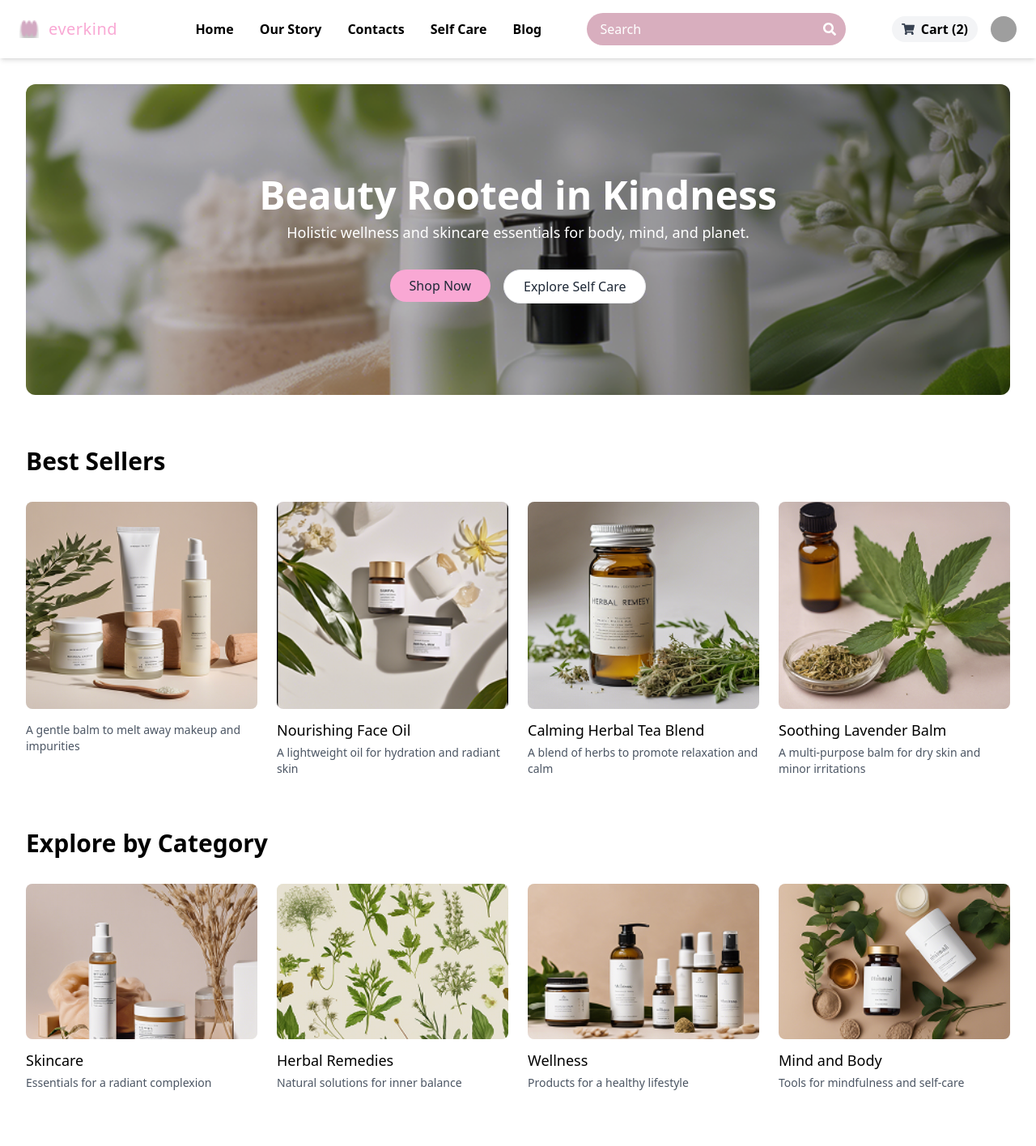
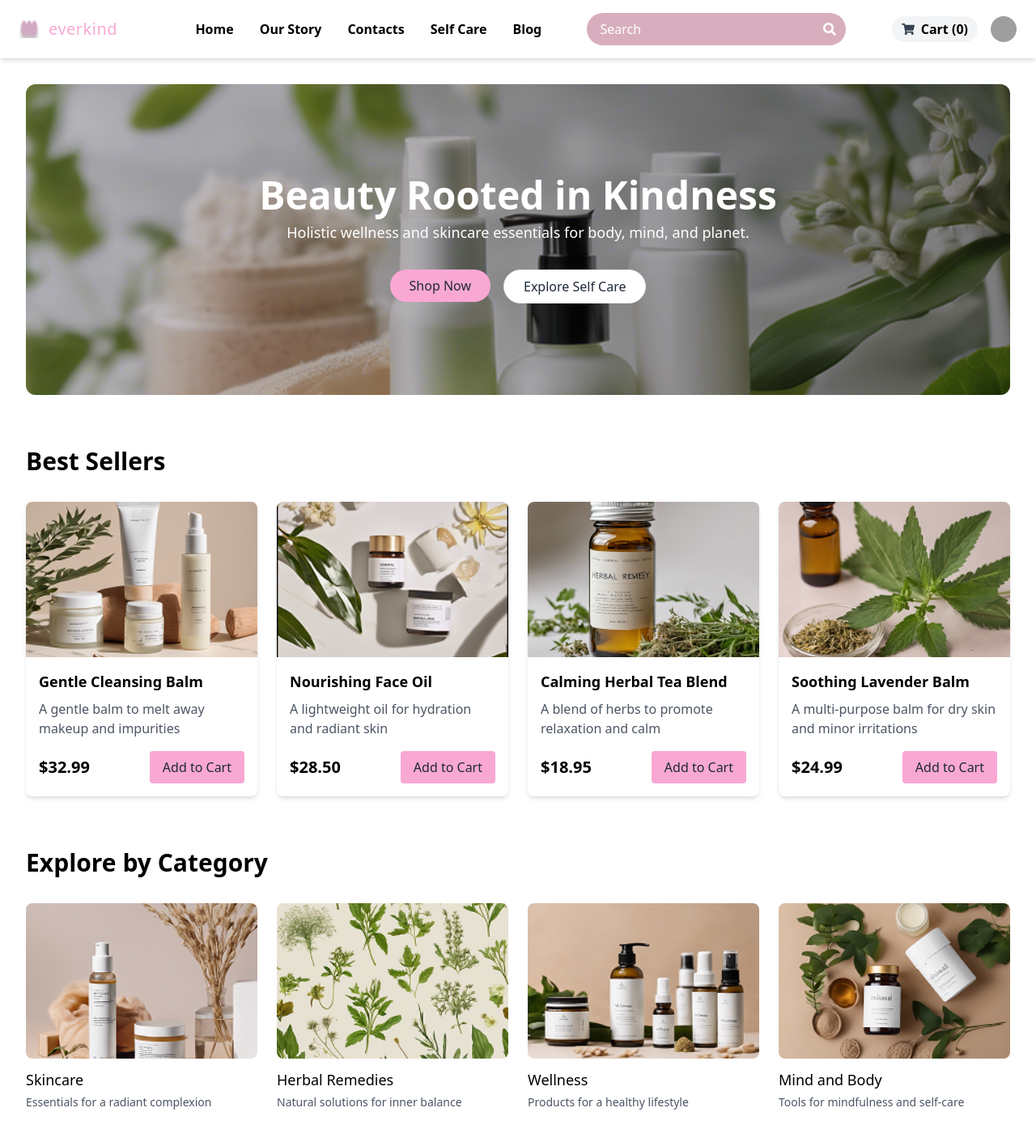
Before and after one commit to abdullahiqbal07/everkind, a React (Vite) app: page / in a window 1280 px wide. Shown: the top 1416 px of the page at 81% size. Built offline with nearby package versions, Linux system fonts and the light colour scheme; grey boxes are pictures that could not be loaded.

Commit message:
dynamic home page

```diff
--- a/src/context/CartContext.jsx
+++ b/src/context/CartContext.jsx
@@ -1,67 +1,49 @@
-import React, { createContext, useState, useContext } from 'react';
-import Precision from "../assets/cart/Precision Eyeliner.png"
-import Cleansing  from "../assets/cart/Cleansing Balm.png"
-import Velvet  from "../assets/cart/Velvet Matte Lipstick.png"
-import Radiant  from "../assets/cart/Radiant Glow Serum.png"
-import Soft  from "../assets/cart/Soft Focus Liquid Foundation.png"
-
+import React, { createContext, useState, useContext } from "react";
+import Precision from "../assets/cart/Precision Eyeliner.png";
+import Cleansing from "../assets/cart/Cleansing Balm.png";
+import Velvet from "../assets/cart/Velvet Matte Lipstick.png";
+import Radiant from "../assets/cart/Radiant Glow Serum.png";
+import Soft from "../assets/cart/Soft Focus Liquid Foundation.png";
 
 const CartContext = createContext();
 
 export const useCart = () => useContext(CartContext);
 
 export const CartProvider = ({ children }) => {
-  const [cartItems, setCartItems] = useState([
-    {
-      id: 1,
-      name: 'Soft Focus Liquid Foundation',
-      price: 38.00,
-      quantity: 1,
-      description: 'Medium Coverage',
-      image: Soft
-    },
-    {
-      id: 2,
-      name: 'Radiant Glow Serum',
-      price: 25.00,
-      quantity: 1,
-      description: 'Hydrating Formula',
-      image: Radiant
-    }
-  ]);
+  const [cartItems, setCartItems] = useState([]);
 
   const [recommendedItems] = useState([
     {
       id: 3,
-      name: 'Velvet Matte Lipstick',
-      price: 18.00,
-      description: 'Long-lasting, Crimson Red',
-      image: Velvet
+      name: "Velvet Matte Lipstick",
+      price: 18.0,
+      description: "Long-lasting, Crimson Red",
+      image: Velvet,
     },
     {
       id: 4,
-      name: 'Cleansing Balm',
-      price: 15.00,
-      description: 'Gentle Makeup Remover',
-      image: Cleansing
+      name: "Cleansing Balm",
+      price: 15.0,
+      description: "Gentle Makeup Remover",
+      image: Cleansing,
     },
     {
       id: 5,
-      name: 'Precision Eyeliner',
-      price: 12.00,
-      description: 'Waterproof, Black',
-      image: Precision
-    }
+      name: "Precision Eyeliner",
+      price: 12.0,
+      description: "Waterproof, Black",
+      image: Precision,
+    },
   ]);
 
   const [paymentSuccess, setPaymentSuccess] = useState(false);
 
   const addToCart = (item) => {
-    const existingItem = cartItems.find(cartItem => cartItem.id === item.id);
+    const existingItem = cartItems.find((cartItem) => cartItem.id === item.id);
 
     if (existingItem) {
       setCartItems(
-        cartItems.map(cartItem =>
+        cartItems.map((cartItem) =>
           cartItem.id === item.id
             ? { ...cartItem, quantity: cartItem.quantity + 1 }
             : cartItem
@@ -76,7 +58,7 @@ export const CartProvider = ({ children }) => {
     if (newQuantity < 1) return;
 
     setCartItems(
-      cartItems.map(item =>
+      cartItems.map((item) =>
         item.id === id ? { ...item, quantity: newQuantity } : item
       )
     );
@@ -92,15 +74,17 @@ export const CartProvider = ({ children }) => {
   };
 
   return (
-    <CartContext.Provider value={{
+    <CartContext.Provider
+      value={{
         cartItems,
         recommendedItems,
         paymentSuccess,
         addToCart,
         updateQuantity,
         handlePaymentSuccess,
-      resetCart
-    }}>
+        resetCart,
+      }}
+    >
       {children}
     </CartContext.Provider>
   );
--- a/src/pages/Home.jsx
+++ b/src/pages/Home.jsx
@@ -1,4 +1,4 @@
-import React from "react";
+import React, { useState } from "react";
 import Navbar from "../components/NavBar";
 import Gentle from "../assets/best-sellers/Gentle.png";
 import Nourishing from "../assets/best-sellers/Nourishing Face Oil.png";
@@ -16,18 +16,47 @@ import Isabella from "../assets/Reviews/Isabella L.png";
 import Olivia from "../assets/Reviews/Olivia R.png";
 import Sophia from "../assets/Reviews/Sophia M.png";
 import Footer from "../components/Footer";
+import { useCart } from "../context/CartContext";
 
 import { useNavigate, Link } from "react-router-dom";
 
-const ProductCard = ({ imageSrc, title, description }) => {
+// Update the ProductCard component to include price and an Add to Cart button
+const ProductCard = ({ imageSrc, title, description, price }) => {
+  const { addToCart } = useCart();
+  const [isAdded, setIsAdded] = useState(false);
+
+  const handleAddToCart = () => {
+    addToCart({
+      name: title,
+      price: parseFloat(price),
+      quantity: 1,
+      description: description,
+      image: imageSrc,
+    });
+    setIsAdded(true);
+  };
 
   return (
-    <div className="flex flex-col">
-      <div className="rounded-lg overflow-hidden bg-stone-100 mb-3">
-        <img src={imageSrc} alt={title} className="w-full h-64 object-cover" />
+    <div className="rounded-lg shadow-md overflow-hidden bg-white">
+      <img src={imageSrc} alt={title} className="w-full h-48 object-cover" />
+      <div className="p-4">
+        <h3 className="text-lg font-semibold mb-2">{title}</h3>
+        <p className="text-gray-600 mb-4">{description}</p>
+        <div className="flex items-center justify-between">
+          <span className="text-xl font-bold">${price}</span>
+          <button
+            onClick={handleAddToCart}
+            disabled={isAdded}
+            className={`px-4 py-2 rounded ${
+              isAdded
+                ? "bg-gray-400"
+                : "bg-pink-300  hover:bg-pink-400 text-gray-800"
+            }`}
+          >
+            {isAdded ? "Added to Cart" : "Add to Cart"}
+          </button>
+        </div>
       </div>
-      <h3 className="font-medium text-lg mb-1">{title}</h3>
-      <p className="text-gray-600 text-sm">{description}</p>
     </div>
   );
 };
@@ -86,31 +115,36 @@ const Button = ({ children, primary, className }) => {
 
 // Main App Component
 function App() {
-
+  // Mock data for products
   // Mock data for products
   const products = [
     {
       id: 1,
       imageSrc: Gentle,
+      title: "Gentle Cleansing Balm",
       description: "A gentle balm to melt away makeup and impurities",
+      price: "32.99",
     },
     {
       id: 2,
       imageSrc: Nourishing,
       title: "Nourishing Face Oil",
       description: "A lightweight oil for hydration and radiant skin",
+      price: "28.50",
     },
     {
       id: 3,
       imageSrc: Calming,
       title: "Calming Herbal Tea Blend",
       description: "A blend of herbs to promote relaxation and calm",
+      price: "18.95",
     },
     {
       id: 4,
       imageSrc: Soothing,
       title: "Soothing Lavender Balm",
       description: "A multi-purpose balm for dry skin and minor irritations",
+      price: "24.99",
     },
   ];
 
@@ -211,15 +245,14 @@ function App() {
           </p>
           <div className="flex flex-wrap gap-4 justify-center">
             <Link to="">
-            <Button primary>Shop Now</Button>
+              <Button primary>Shop Now</Button>
             </Link>
             <Link to="/self-care">
-            <Button>Explore Self Care</Button>
+              <Button>Explore Self Care</Button>
             </Link>
           </div>
         </div>
       </div>
-
       {/* Best Sellers Section */}
       <section className="my-16">
         <h2 className="text-3xl font-bold mb-8">Best Sellers</h2>
@@ -230,6 +263,7 @@ function App() {
               imageSrc={product.imageSrc}
               title={product.title}
               description={product.description}
+              price={product.price}
             />
           ))}
         </div>
```
Lines whose indentation alone changed are shown as unchanged.
